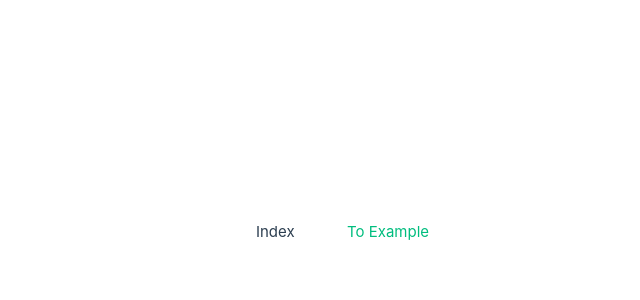
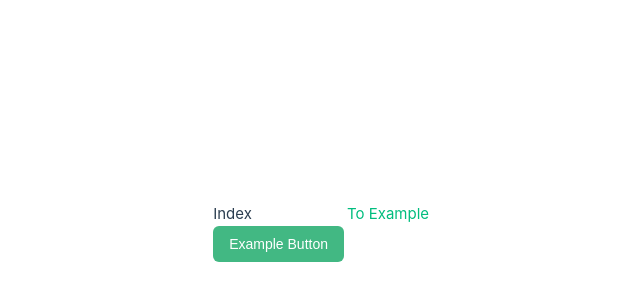
Before and after one commit to reznikovkg/vue-3-docker-compose, a Vue app in the folder vue/: page / in a window 1280 px wide. Shown: the part 168-468 px from the top of the page, without its empty margins (296-936 px from the left). Built offline with nearby package versions, Linux system fonts and the light colour scheme.

Commit message:
Добавлена кнопка ExampleButton.vue

```diff
--- a/vue/src/components/pages/IndexPage.vue
+++ b/vue/src/components/pages/IndexPage.vue
@@ -3,13 +3,17 @@
 
   <div>
     <RouterLink :to="{ name: $routes.EXAMPLE }">
-     To Example
+      To Example
     </RouterLink>
+  </div>
+  <div>
+    <ExampleButton label="Example Button"></ExampleButton>
   </div>
 </template>
 
 <script setup lang="ts">
 
+import ExampleButton from "@/components/ui/ExampleButton.vue";
 </script>
 
 <style scoped>
--- /dev/null
+++ b/vue/src/components/ui/ExampleButton.vue
@@ -0,0 +1,30 @@
+<template>
+  <button class="base-button">
+    {{ label }}
+  </button>
+</template>
+
+<script setup>
+defineProps({
+  label: {
+    type: String,
+    default: 'Button'
+  }
+})
+</script>
+
+<style scoped>
+.base-button {
+  padding: 10px 16px;
+  background: #42b883;
+  border: none;
+  border-radius: 6px;
+  color: white;
+  font-size: 14px;
+  cursor: pointer;
+}
+
+.base-button:hover {
+  background: #369870;
+}
+</style>
```
